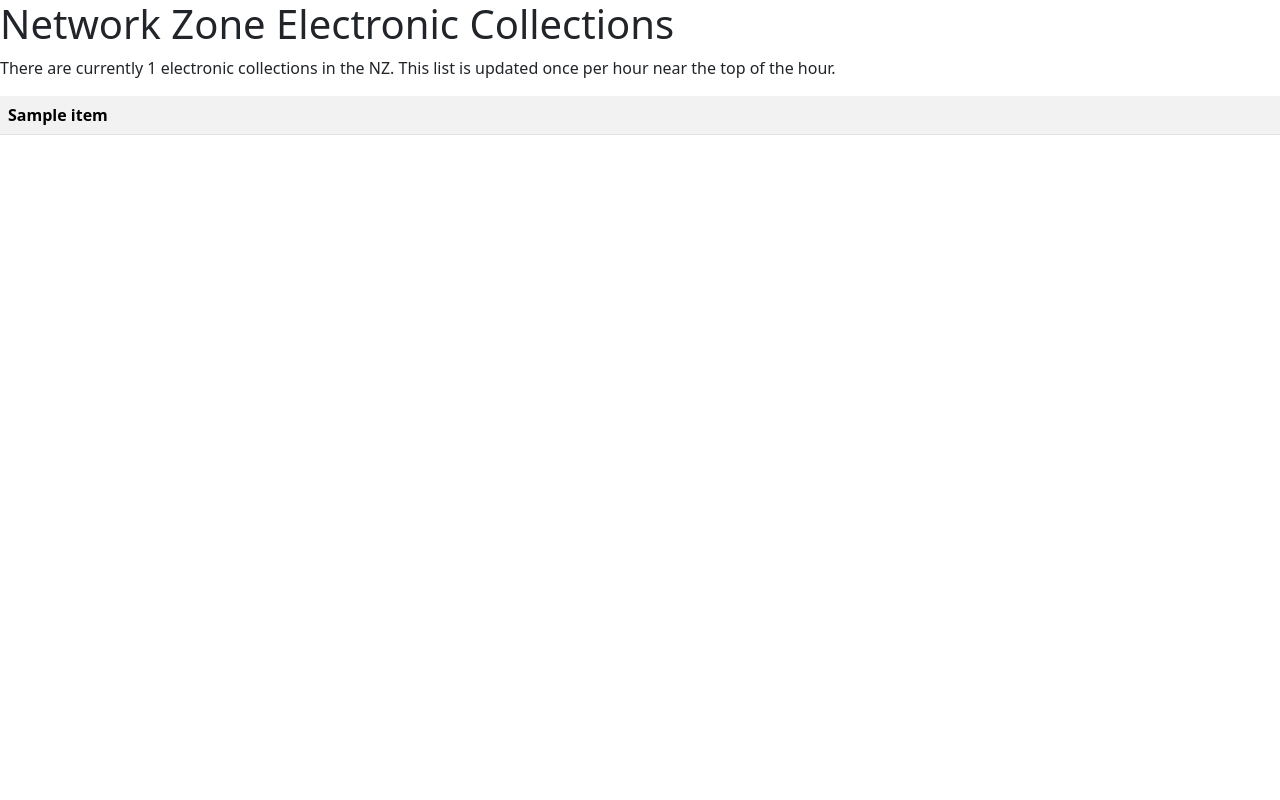
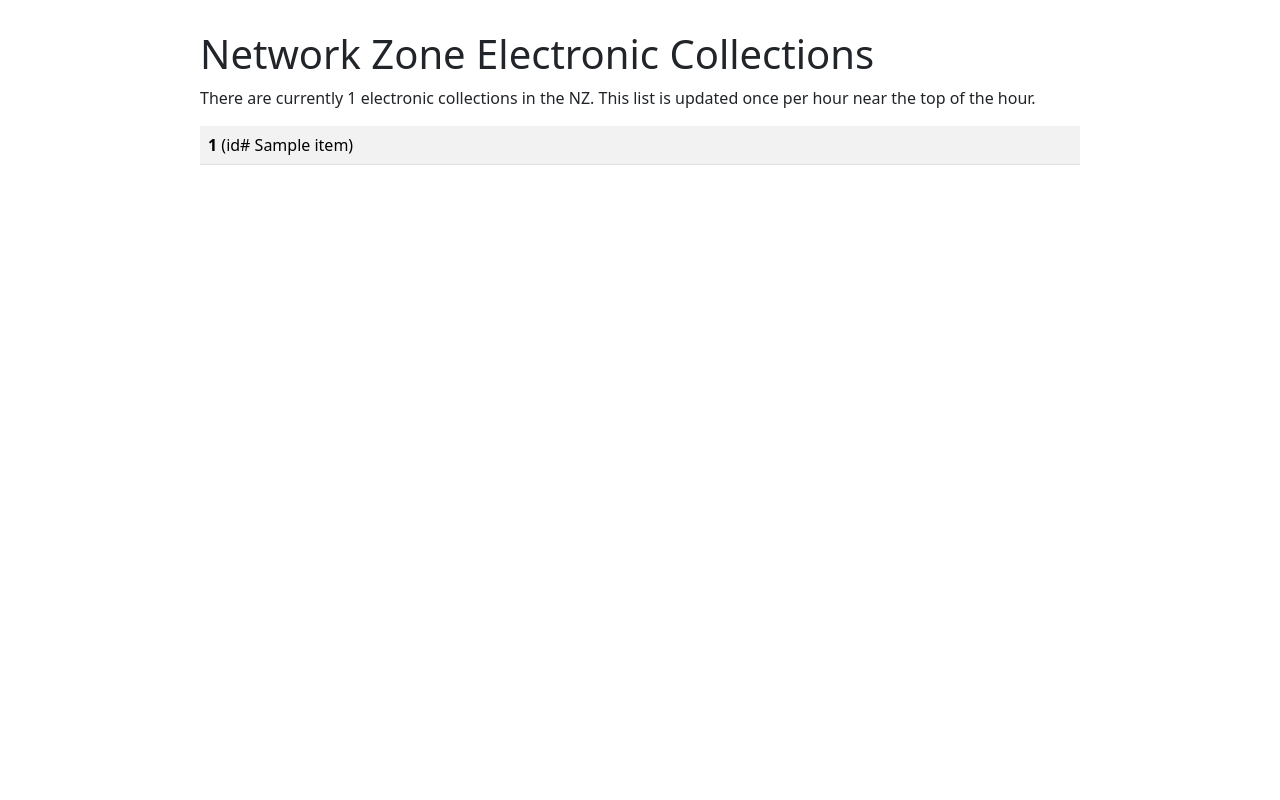
Before and after one commit to cuny-libraries/electronic-collections-web-app, a Flask app: template templates/index.html in a window 1280 px wide. Run offline with Flask 3, Linux system fonts and the light colour scheme; the template is opened without the code that fills it: most values are stand-ins (such as "Sample title", 1, 10 or a date in 2020); lists and menus that the app fills with data are empty; parts of the project's set-up code (start-up, migrations or seed data) failed here and were passed over.

Commit message:
put ID in template

```diff
--- a/templates/index.html
+++ b/templates/index.html
@@ -11,14 +11,16 @@
     crossorigin="anonymous"
   ></script>
 </head>
-<body>
+<body style="padding: 30px 200px">
   <h1>Network Zone Electronic Collections</h1>
   <p>There are currently {{ count }} electronic collections in the NZ. This list is updated once per hour near the top of the hour.</p>
   <table class="table table-striped">
     <tbody>
       {% for item in data %}
       <tr>
-        <th scope="row">{{ item }}</th>
+        <th scope="row">
+          <span class="fw-bold">{{ item[0] }}</span> <span class="fw-normal">(id# {{ item[1] }})</span>
+        </th>
       </tr>
       {% endfor %}
     </tbody>
```
